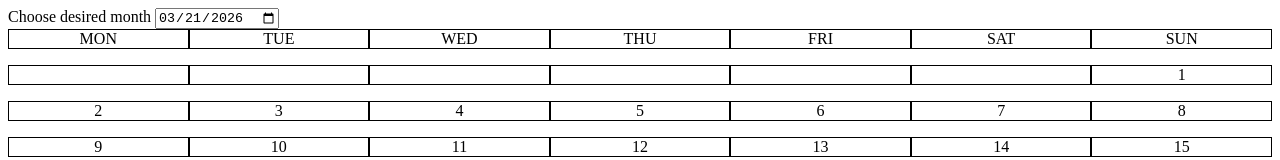
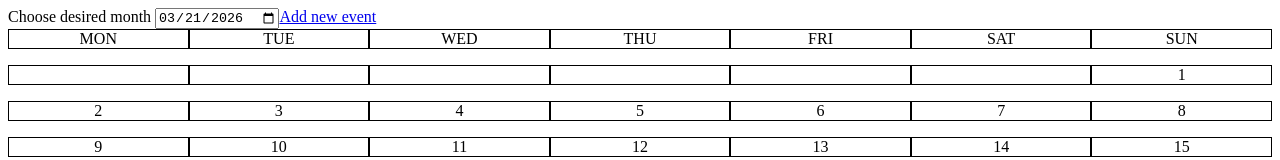
Before and after one commit to jakublepianka/event-calendar, a React (Vite) app: page / in a window 1280 px wide. Shown: the top 160 px of the page. Built offline with nearby package versions, Linux system fonts and the light colour scheme.

Commit message:
feat(events): manage events via shared state and add event creation route

```diff
--- a/src/App.jsx
+++ b/src/App.jsx
@@ -1,10 +1,13 @@
+import { useState } from "react";
 import { Outlet } from "react-router";
+import { data } from "../data.json"
 
 function App() {
+  const [events, setEvents] = useState(data);
 
   return (
     <>
-     <Outlet />
+     <Outlet context={{events, setEvents}}/>
     </>
   );
 }
--- a/src/Calendar/Calendar.jsx
+++ b/src/Calendar/Calendar.jsx
@@ -1,9 +1,10 @@
 import { useState } from "react";
 import { CalendarGrid } from "./CalendarGrid";
-import { data } from "../../data.json"
+import { Link } from "react-router";
+import { useOutletContext } from "react-router";
 
 export function Calendar() {
-  const allEvents = data;
+  const { events: allEvents} = useOutletContext();
   const [selectedDate, setSelectedDate] = useState(new Date());
   const selectedDateString = selectedDate.toISOString().slice(0, 10);
   const monthlyEvents = allEvents.filter(event => {
@@ -13,14 +14,14 @@ export function Calendar() {
   })
   function onDateChange(event) {
     if (!event) return;
-    setSelectedDate(new Date(event.target.value))
+    const newDate = new Date(event.target.value);
+    setSelectedDate(newDate);
   };
-
   return (
     <>
       <label htmlFor="date">Choose desired month </label>
       <input type="date" name="monthYear" id="date" onChange={onDateChange} value={selectedDateString}/>
-
+      <Link to="add-event">Add new event</Link>
       <CalendarGrid date={selectedDate} events={monthlyEvents} />
     </>
   );
--- a/src/routes.jsx
+++ b/src/routes.jsx
@@ -1,6 +1,8 @@
 import { Calendar } from "./Calendar/Calendar.jsx";
 import { EventDetails } from "./Details/EventDetails.jsx";
 import App from "./App";
+import { EventForm } from "./Form/EventForm.jsx";
+
 
 const routes = [
   {
@@ -8,6 +10,7 @@ const routes = [
     element: <App />,
     children: [
       {
+        index: true,
         path: "",
         element: <Calendar />,
       },
@@ -15,6 +18,10 @@ const routes = [
         path: "details/:event",
         element: <EventDetails />,
       },
+      {
+        path: "add-event",
+        element: <EventForm />
+      }
     ],
   },
 ];
```
